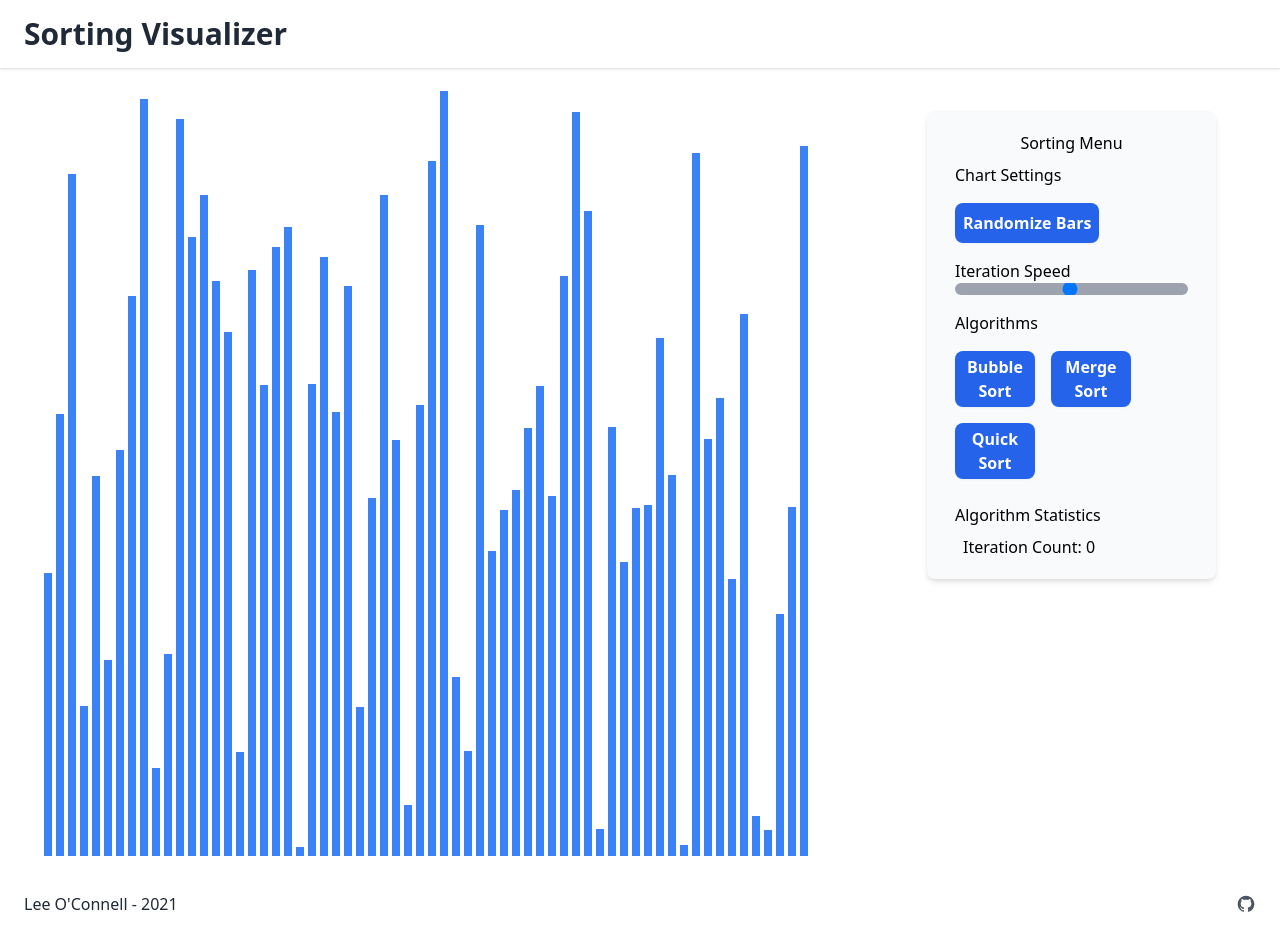
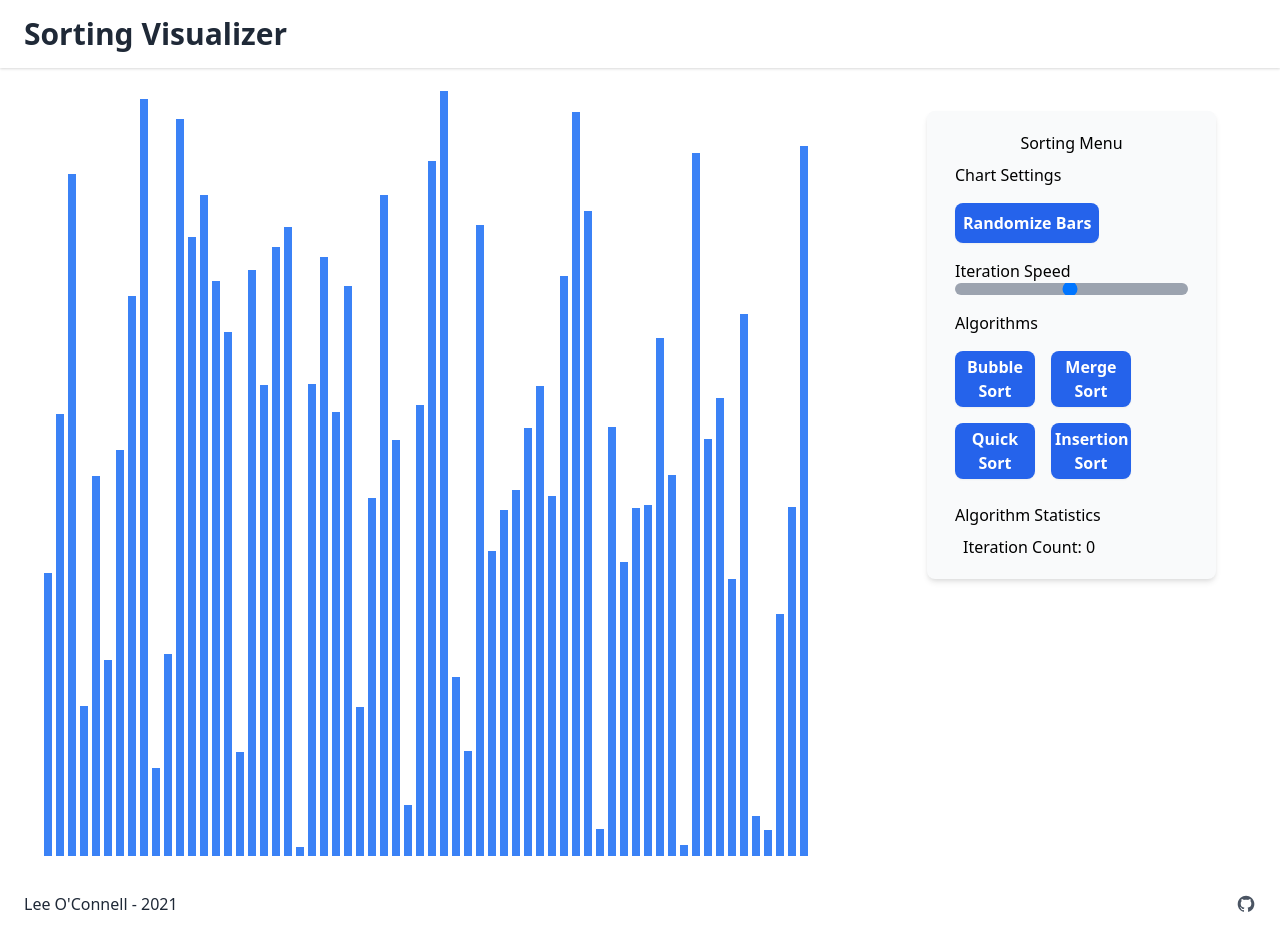
Before and after one commit to Leeoc/sorting-visualizer, a React (Create React App) app: page / in a window 1280 px wide. Built offline with nearby package versions, Linux system fonts and the light colour scheme.

Commit message:
feat(insertionSort): Added insertionSort visulization

```diff
--- a/src/components/SortingMenu/SortingMenu.js
+++ b/src/components/SortingMenu/SortingMenu.js
@@ -1,7 +1,7 @@
 import PreviousMap from "postcss/lib/previous-map";
 import React, { useState } from "react"
 
-const SortingMenu = ({ randomize, animationSpeed, bubbleSort, mergeSort, quickSort, iterationCount }) => {
+const SortingMenu = ({ randomize, animationSpeed, bubbleSort, mergeSort, quickSort, insertionSort, iterationCount }) => {
   const [sliderValue, setSliderValue] = useState('50')
   return (
     <div className="h-50 w-96 p-5 m-5 bg-gray-50 shadow-md dark:bg-gray-800 rounded-lg self-start flex-grow-0">
@@ -21,6 +21,7 @@ const SortingMenu = ({ randomize, animationSpeed, bubbleSort, mergeSort, quickSo
         <button type='button' className="font-bold w-20 p-1 m-2 rounded-lg bg-blue-600 shadow-sm hover:shadow-md text-white transition duration-500 ease-in-out hover:bg-blue-600 transform hover:-translate-y-1 hover:scale-110" onClick={() => bubbleSort()}>Bubble Sort</button>
         <button type='button' className="font-bold w-20 p-1 m-2 rounded-lg bg-blue-600 shadow-sm hover:shadow-md text-white transition duration-500 ease-in-out hover:bg-blue-600 transform hover:-translate-y-1 hover:scale-110" onClick={() => mergeSort()}>Merge Sort</button>
         <button type='button' className="font-bold w-20 p-1 m-2 rounded-lg bg-blue-600 shadow-sm hover:shadow-md text-white transition duration-500 ease-in-out hover:bg-blue-600 transform hover:-translate-y-1 hover:scale-110" onClick={() => quickSort()}>Quick Sort</button>
+        <button type='button' className="font-bold w-20 p-1 m-2 rounded-lg bg-blue-600 shadow-sm hover:shadow-md text-white transition duration-500 ease-in-out hover:bg-blue-600 transform hover:-translate-y-1 hover:scale-110" onClick={() => insertionSort()}>Insertion Sort</button>
       </div>
 
       <div className="divide">
--- a/src/components/SortingVisualizer/SortingVisualizer.js
+++ b/src/components/SortingVisualizer/SortingVisualizer.js
@@ -11,6 +11,7 @@ import resetArray from "../../helpers/resetArray"
 import getBubbleSortAnimations from "../../helpers/bubbleSort"
 import getMergeSortAnimations from "../../helpers/mergeSort"
 import getQuickSortAnimations from "../../helpers/quickSort"
+import getInsertionSortAnimations from "../../helpers/insertionSort"
 
 const SortingVisualizer = (props) => {
   const [array, setArray] = useState([])
@@ -34,9 +35,8 @@ const SortingVisualizer = (props) => {
 
   const bubbleSort = () => {
     const animations = getBubbleSortAnimations(array)
-
+    const arrayBars = document.getElementsByClassName('array-bar')
     for (let i = 0; i < animations.length; i++) {
-      const arrayBars = document.getElementsByClassName('array-bar')
 
       if (animations[i].comparison) {
         const [barOneIdx, barTwoIdx] = animations[i].comparison
@@ -67,8 +67,8 @@ const SortingVisualizer = (props) => {
 
   const mergeSort = () => {
     const animations = getMergeSortAnimations(array)
+    const arrayBars = document.getElementsByClassName('array-bar')
     for (let i = 0; i < animations.length; i++) {
-      const arrayBars = document.getElementsByClassName('array-bar')
       const isColorChange = i % 3 !== 2
       if (isColorChange) {
         const [barOneIdx, barTwoIdx] = animations[i]
@@ -129,6 +129,37 @@ const SortingVisualizer = (props) => {
     console.log("finished")
   }
 
+  const insertionSort = () => {
+    const animations = getInsertionSortAnimations(array)
+    const arrayBars = document.getElementsByClassName('array-bar')
+    for (let i = 0; i < animations.length; i++) {
+      if (animations[i].comparison) {
+        const [barOneIdx, barTwoIdx] = animations[i].comparison
+
+        const barOneStyle = arrayBars[barOneIdx].style
+        const barTwoStyle = arrayBars[barTwoIdx].style
+
+        setTimeout(() => {
+          barOneStyle.backgroundColor = '#3B82F6'
+          barTwoStyle.backgroundColor = '#3B82F6'
+        }, i * animationSpeed)
+
+      } else if (animations[i].swap) {
+        setTimeout(() => {
+          const animation = animations[i].swap
+          const [barOneIdx, newHeight] = animation[0]
+          const [barTwoIdx, barTwoNewHeight] = animation[1]
+
+          arrayBars[barOneIdx].style.height = `${newHeight}px`
+          arrayBars[barTwoIdx].style.height = `${barTwoNewHeight}px`
+          arrayBars[barOneIdx].style.backgroundColor = '#80ff80'
+          arrayBars[barTwoIdx].style.backgroundColor = '#80ff80'
+        }, i * animationSpeed)
+      }
+    }
+
+  }
+
   useEffect(() => {
     renderBars()
   }, [width])
@@ -148,6 +179,7 @@ const SortingVisualizer = (props) => {
         bubbleSort={bubbleSort}
         mergeSort={mergeSort}
         quickSort={quickSort}
+        insertionSort={insertionSort}
       />
     </div>
 
--- /dev/null
+++ b/src/helpers/insertionSort.js
@@ -0,0 +1,51 @@
+const getInsertionSortAnimations = (inputArr) => {
+  const animations = []
+  console.log('sorted', insertionSort(inputArr, animations))
+  return animations
+}
+
+// FIXME: Fix issue with final bar not sorting
+const insertionSort = (inputArr, animations) => {
+  let n = inputArr.length;
+  for (let i = 1; i < n; i++) {
+    // Choosing the first element in our unsorted subarray
+    let current = inputArr[i];
+    animations.push({ 'comparison': [i, i] })
+    // The last element of our sorted subarray
+    let j = i - 1;
+
+    while ((j > -1) && (compare(i, j, current, inputArr[j], animations))) {
+      animations.push({ 'swap': [[j + 1, inputArr[j]], [j, inputArr[j + 1]]] })
+      inputArr[j + 1] = inputArr[j];
+      j--;
+    }
+    animations.push({ 'swap': [[j + 1, current], [i, inputArr[j + 1]]] })
+    inputArr[j + 1] = current;
+  }
+  return inputArr;
+}
+
+
+// TODO: Tidy up this function, those names are nasty
+const compare = (i1, i2, v1, v2, animations) => {
+  animations.push({ 'comparison': [i1, i2] })
+  return (v1 < v2)
+}
+// compare(inputArr, i, j, animations)
+export default getInsertionSortAnimations
+
+// function insertionSort(inputArr) {
+//   let n = inputArr.length;
+//       for (let i = 1; i < n; i++) {
+//           // Choosing the first element in our unsorted subarray
+//           let current = inputArr[i];
+//           // The last element of our sorted subarray
+//           let j = i-1;
+//           while ((j > -1) && (current < inputArr[j])) {
+//               inputArr[j+1] = inputArr[j];
+//               j--;
+//           }
+//           inputArr[j+1] = current;
+//       }
+//   return inputArr;
+// }
```
